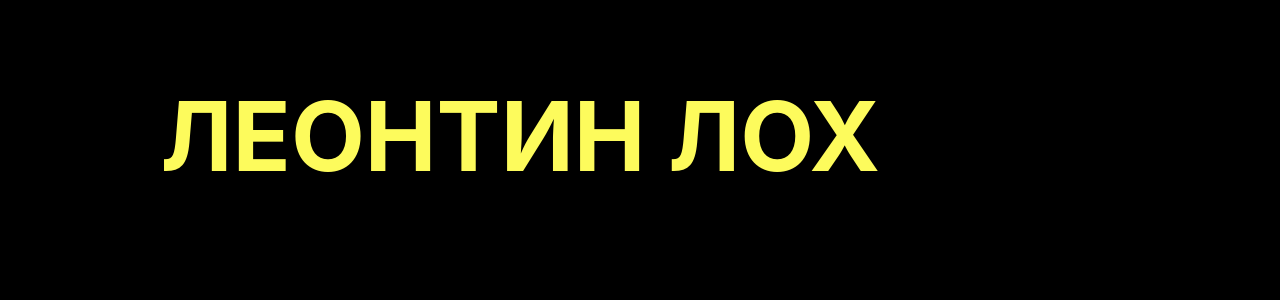
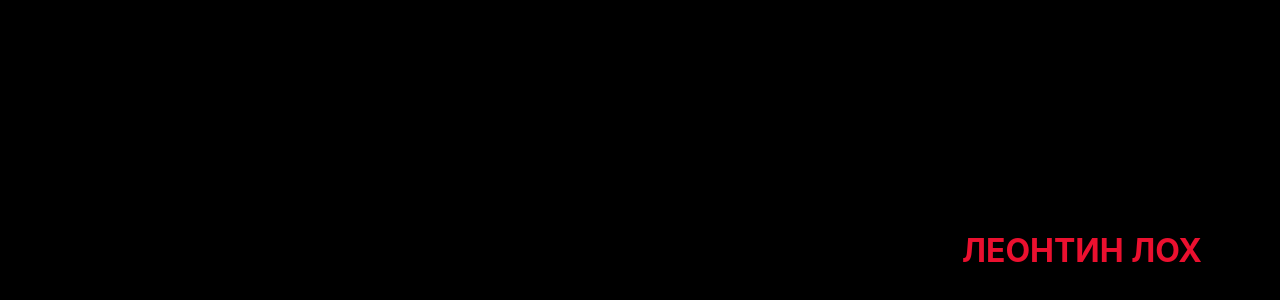
Before and after one commit to psibladdd/dobro, a React (Create React App) app: page / in a window 1280 px wide. Shown: the part 330-630 px from the top of the page. Built offline with nearby package versions, Linux system fonts and the light colour scheme.

Commit message:
Update App.css

```diff
--- a/src/App.css
+++ b/src/App.css
@@ -17,7 +17,7 @@ body {
 
 .bouncing-text {
   position: absolute;
-  font-size: 6rem;
+  font-size: 2rem;
   font-weight: bold;
   white-space: nowrap;
   user-select: none;
```
